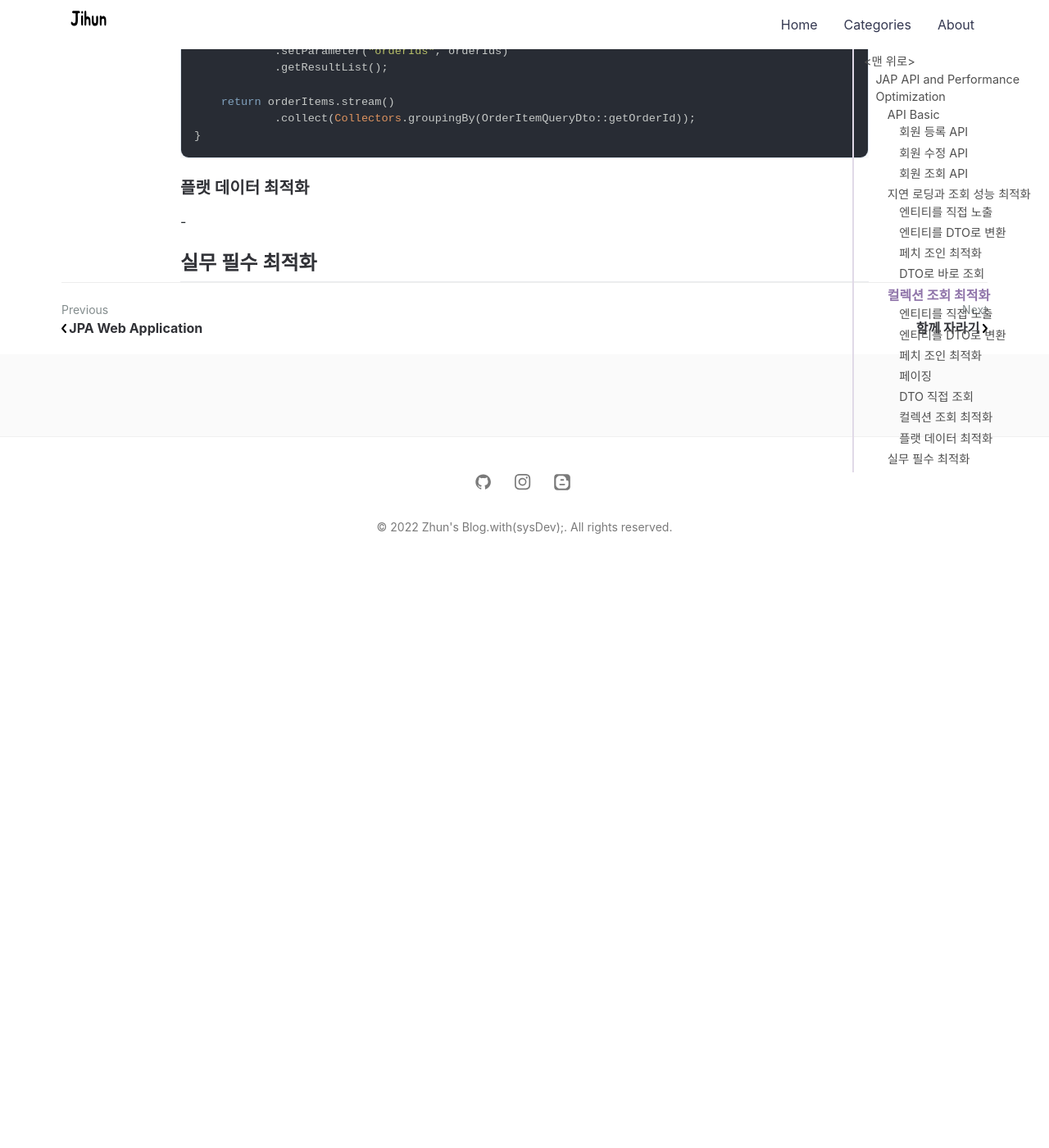
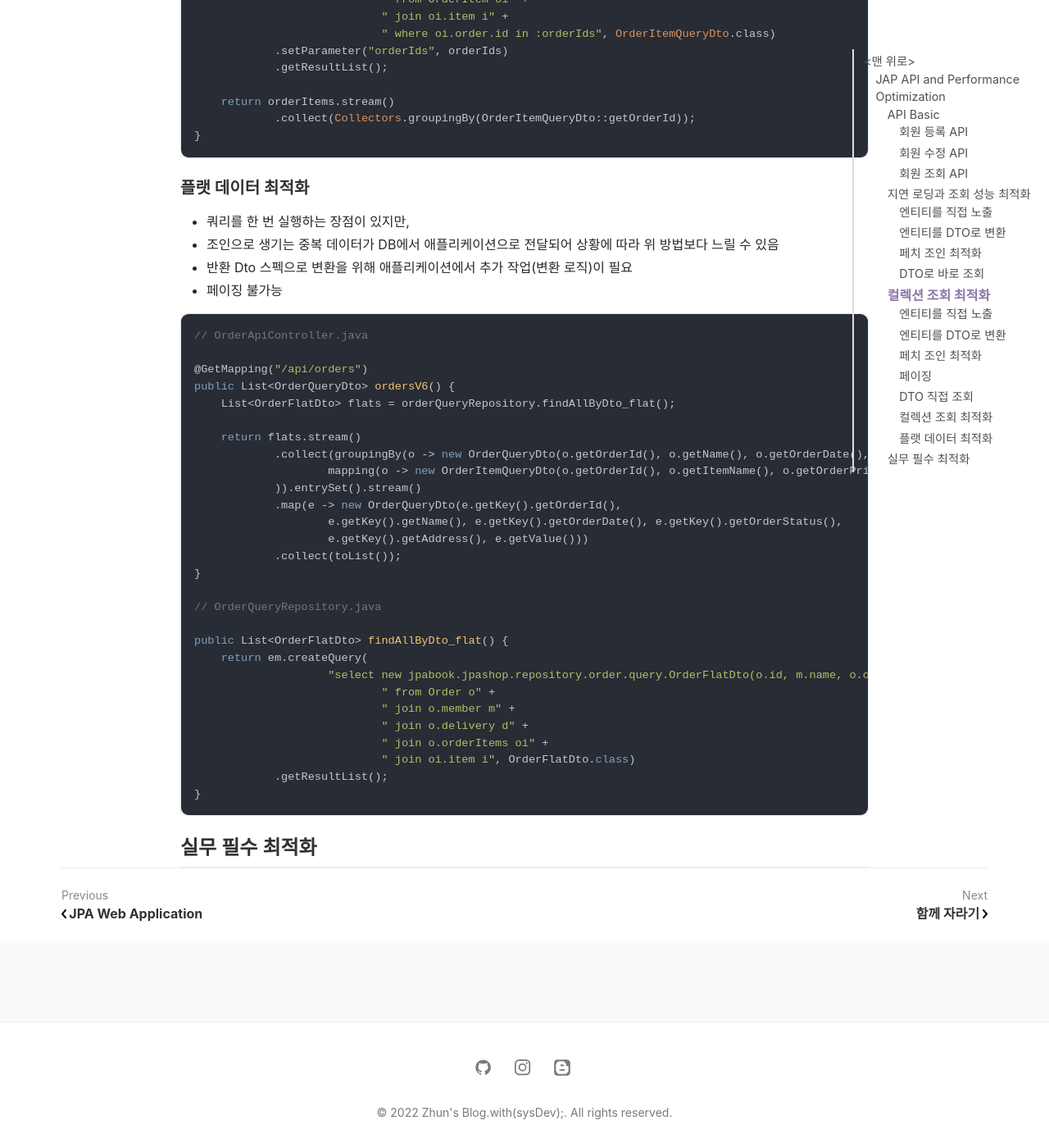
Before and after one commit to jihunparkme/jihunparkme.github.io, a Jekyll site: the page built from _posts/2022-05-24-JPA-API-and-performance-optimization.md, in a window 1280 px wide and 1400 px high, scrolled down 11697 px. Shown: the whole window at 82% size. Built offline with Jekyll 4.4.1, drawn with Linux system fonts in a browser that asks for light colours; nearby versions of some CDN libraries; comment, search, counter and statistics services are not loaded; before the commit the page ends 12395 px from its top, so only the background shows below that; some of the changed text lies outside the part shown.

Commit message:
add: 주문 조회 V6: JPA에서 DTO로 직접 조회, 플랫 데이터 최적화

````diff
--- a/_posts/2022-05-24-JPA-API-and-performance-optimization.md
+++ b/_posts/2022-05-24-JPA-API-and-performance-optimization.md
@@ -531,6 +531,40 @@ private Map<Long, List<OrderItemQueryDto>> findOrderItemMap(List<Long> orderIds)
 
 ### 플랫 데이터 최적화
 
--
+- 쿼리를 한 번 실행하는 장점이 있지만,
+- 조인으로 생기는 중복 데이터가 DB에서 애플리케이션으로 전달되어 상황에 따라 위 방법보다 느릴 수 있음
+- 반환 Dto 스펙으로 변환을 위해 애플리케이션에서 추가 작업(변환 로직)이 필요
+- 페이징 불가능
+
+```java
+// OrderApiController.java
+
+@GetMapping("/api/orders")
+public List<OrderQueryDto> ordersV6() {
+    List<OrderFlatDto> flats = orderQueryRepository.findAllByDto_flat();
+
+    return flats.stream()
+            .collect(groupingBy(o -> new OrderQueryDto(o.getOrderId(), o.getName(), o.getOrderDate(), o.getOrderStatus(), o.getAddress()),
+                    mapping(o -> new OrderItemQueryDto(o.getOrderId(), o.getItemName(), o.getOrderPrice(), o.getCount()), toList())
+            )).entrySet().stream()
+            .map(e -> new OrderQueryDto(e.getKey().getOrderId(),
+                    e.getKey().getName(), e.getKey().getOrderDate(), e.getKey().getOrderStatus(),
+                    e.getKey().getAddress(), e.getValue()))
+            .collect(toList());
+}
+
+// OrderQueryRepository.java
+
+public List<OrderFlatDto> findAllByDto_flat() {
+    return em.createQuery(
+                    "select new jpabook.jpashop.repository.order.query.OrderFlatDto(o.id, m.name, o.orderDate, o.status, d.address, i.name, oi.orderPrice, oi.count)" +
+                            " from Order o" +
+                            " join o.member m" +
+                            " join o.delivery d" +
+                            " join o.orderItems oi" +
+                            " join oi.item i", OrderFlatDto.class)
+            .getResultList();
+}
+```
 
 ## 실무 필수 최적화
````
Also changed, not shown: other parts of _posts/2022-05-24-JPA-API-and-performance-optimization.md (+3 -3 lines).
